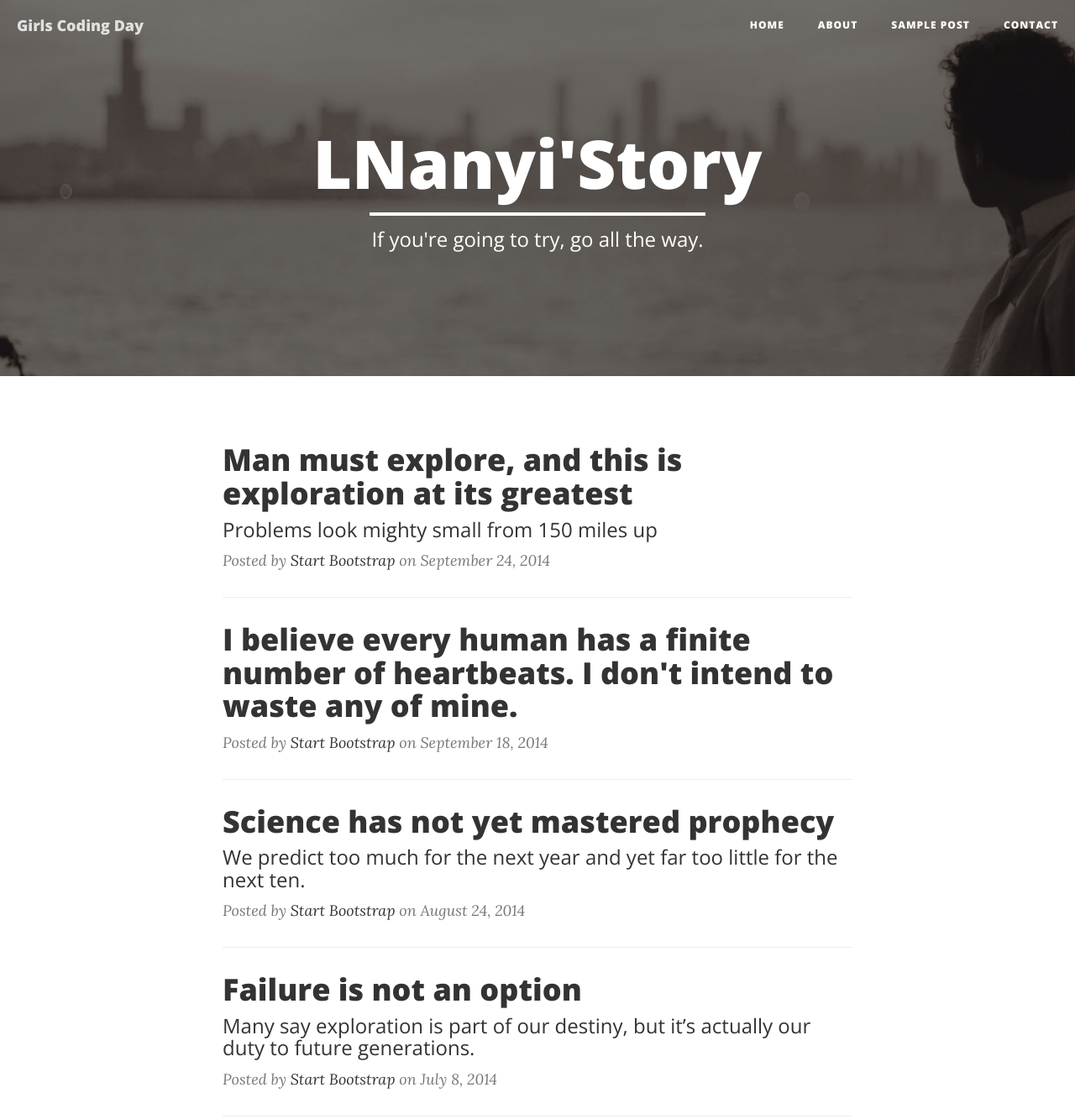
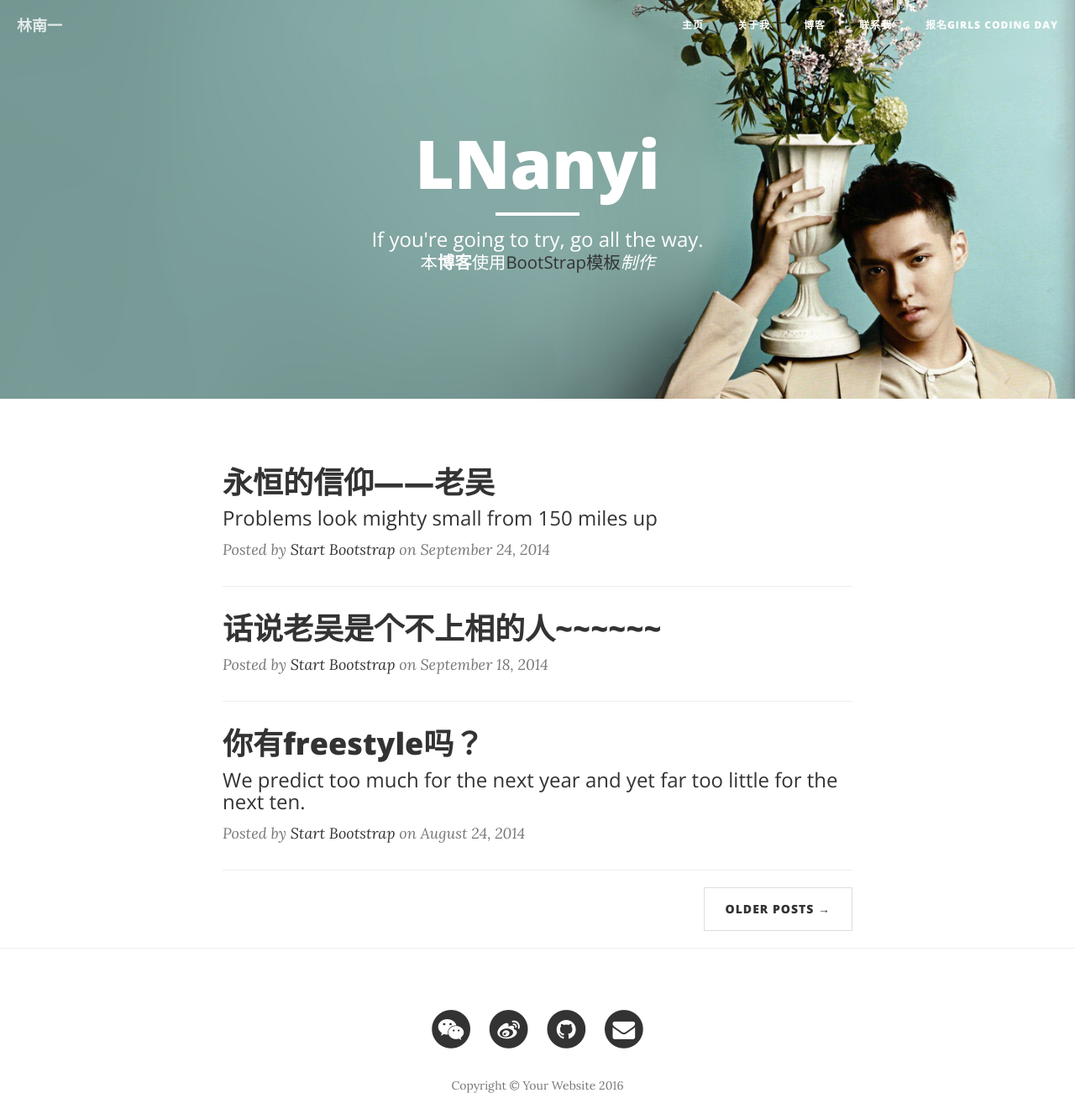
Before and after one commit to LNanyi/GirlsCodingDayDemo, a website: page index.html in a window 1280 px wide. Shown: the top 1333 px of the page at 84% size. Drawn offline with nearby package versions, Linux system fonts and the light colour scheme.

Commit message:
Modify Item
修改导航栏、头部背景图片及标题、底部链接图标

```diff
--- a/index.html
+++ b/index.html
@@ -42,23 +42,26 @@
                     <span class="sr-only">Toggle navigation</span>
                     Menu <i class="fa fa-bars"></i>
                 </button>
-                <a class="navbar-brand" href="index.html">Girls Coding Day</a>
+                <a class="navbar-brand" href="index.html">林南一</a>
             </div>
 
             <!-- Collect the nav links, forms, and other content for toggling -->
             <div class="collapse navbar-collapse" id="bs-example-navbar-collapse-1">
                 <ul class="nav navbar-nav navbar-right">
                     <li>
-                        <a href="index.html">Home</a>
+                        <a href="index.html">主页</a>
                     </li>
                     <li>
-                        <a href="about.html">About</a>
+                        <a href="about.html">关于我</a>
                     </li>
                     <li>
-                        <a href="post.html">Sample Post</a>
+                        <a href="post.html">博客</a>
                     </li>
                     <li>
-                        <a href="contact.html">Contact</a>
+                        <a href="contact.html">联系我</a>
+                    </li>
+                    <li>
+                    	<a href="https://girlscodingday.org/">报名Girls Coding Day</a>
                     </li>
                 </ul>
             </div>
@@ -69,14 +72,14 @@
 
     <!-- Page Header -->
     <!-- Set your background image for this header on the line below. -->
-    <header class="intro-header" style="background-image: url(img/about-bg.jpg)">
+    <header class="intro-header" style="background-image: url(img/540978bb1f89c.jpg)">
         <div class="container">
             <div class="row">
                 <div class="col-lg-8 col-lg-offset-2 col-md-10 col-md-offset-1">
                     <div class="site-heading">
-                        <h1>LNanyi'Story</h1>
+                        <h1>LNanyi</h1>
                         <hr class="small">
-                        <span class="subheading">If you're going to try, go all the way.</span>
+                        <span class="subheading">If you're going to try, go all the way.<br/><small>本<b>博客</b>使用<a href="https://startbootstrap.com/template-overviews/clean-blog/%EF%BC%89">BootStrap模板</a><i>制作</i></small></span>
                     </div>
                 </div>
             </div>
@@ -90,7 +93,7 @@
                 <div class="post-preview">
                     <a href="post.html">
                         <h2 class="post-title">
-                            Man must explore, and this is exploration at its greatest
+                            永恒的信仰——老吴
                         </h2>
                         <h3 class="post-subtitle">
                             Problems look mighty small from 150 miles up
@@ -101,18 +104,14 @@
                 <hr>
                 <div class="post-preview">
                     <a href="post.html">
-                        <h2 class="post-title">
-                            I believe every human has a finite number of heartbeats. I don't intend to waste any of mine.
-                        </h2>
+                        <h2 class="post-title">话说老吴是个不上相的人~~~~~~</h2>
                     </a>
                     <p class="post-meta">Posted by <a href="#">Start Bootstrap</a> on September 18, 2014</p>
                 </div>
                 <hr>
                 <div class="post-preview">
                     <a href="post.html">
-                        <h2 class="post-title">
-                            Science has not yet mastered prophecy
-                        </h2>
+                        <h2 class="post-title">你有freestyle吗？</h2>
                         <h3 class="post-subtitle">
                             We predict too much for the next year and yet far too little for the next ten.
                         </h3>
@@ -120,18 +119,7 @@
                     <p class="post-meta">Posted by <a href="#">Start Bootstrap</a> on August 24, 2014</p>
                 </div>
                 <hr>
-                <div class="post-preview">
-                    <a href="post.html">
-                        <h2 class="post-title">
-                            Failure is not an option
-                        </h2>
-                        <h3 class="post-subtitle">
-                            Many say exploration is part of our destiny, but it’s actually our duty to future generations.
-                        </h3>
-                    </a>
-                    <p class="post-meta">Posted by <a href="#">Start Bootstrap</a> on July 8, 2014</p>
-                </div>
-                <hr>
+
                 <!-- Pager -->
                 <ul class="pager">
                     <li class="next">
@@ -154,15 +142,15 @@
                             <a href="#">
                                 <span class="fa-stack fa-lg">
                                     <i class="fa fa-circle fa-stack-2x"></i>
-                                    <i class="fa fa-twitter fa-stack-1x fa-inverse"></i>
+                                    <i class="fa fa-wechat fa-stack-1x fa-inverse"></i>
                                 </span>
                             </a>
                         </li>
                         <li>
-                            <a href="#">
+                            <a href="https://weibo.com/5357012611/profile?topnav=1&wvr=6&is_all=1">
                                 <span class="fa-stack fa-lg">
                                     <i class="fa fa-circle fa-stack-2x"></i>
-                                    <i class="fa fa-facebook fa-stack-1x fa-inverse"></i>
+                                    <i class="fa fa-weibo fa-stack-1x fa-inverse"></i>
                                 </span>
                             </a>
                         </li>
@@ -171,6 +159,14 @@
                                 <span class="fa-stack fa-lg">
                                     <i class="fa fa-circle fa-stack-2x"></i>
                                     <i class="fa fa-github fa-stack-1x fa-inverse"></i>
+                                </span>
+                            </a>
+                        </li>
+                        <li>
+                            <a href="#">
+                                <span class="fa-stack fa-lg">
+                                    <i class="fa fa-circle fa-stack-2x"></i>
+                                    <i class="fa fa-envelope fa-stack-1x fa-inverse"></i>
                                 </span>
                             </a>
                         </li>
```
Also changed, not shown: css/clean-blog.min.css, img/2-140R2142GM05.jpg (deleted), img/540978bb1f89c.jpg (added).
